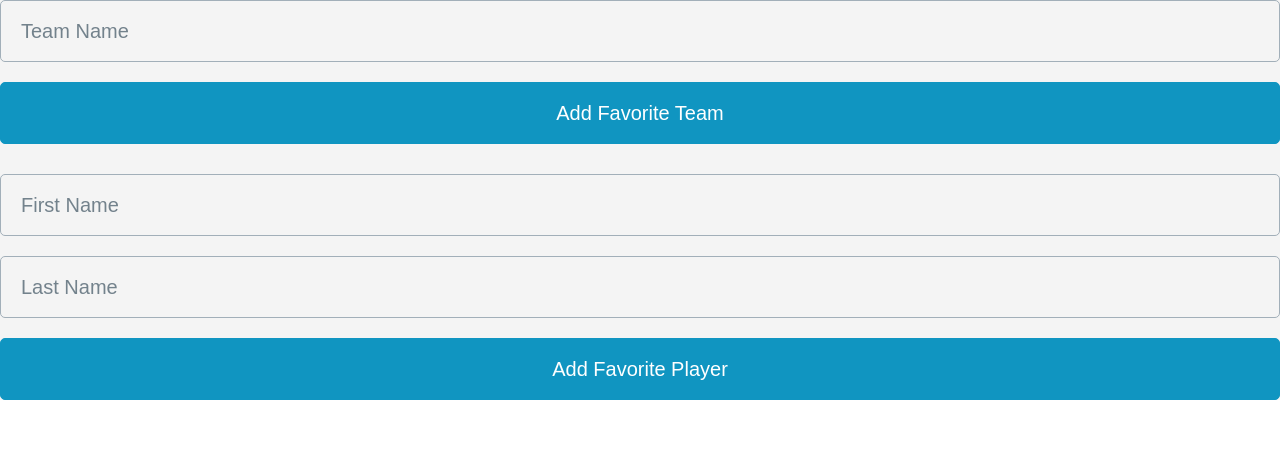
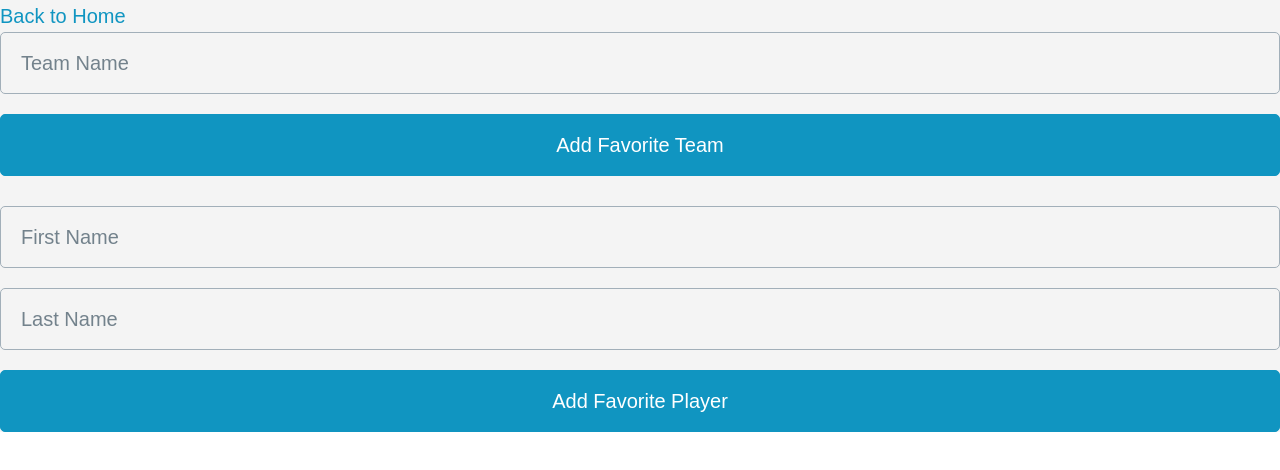
Before and after one commit to RHIT-CSSE333/project-s2g4-nbaoverunderdb, a website: page flask_ui/templates/favorite.html in a window 1280 px wide. Drawn offline with nearby package versions, Linux system fonts and the light colour scheme; files that its build step writes are made by us from their sources.

Commit message:
back button

```diff
--- a/flask_ui/templates/favorite.html
+++ b/flask_ui/templates/favorite.html
@@ -10,7 +10,7 @@
 
 </head>
 <body>
-
+    <a href="/">Back to Home</a>
     <div id="popup" class="popup">
         <div class="popup-content">
             <form id="favoriteTeamForm">
```
